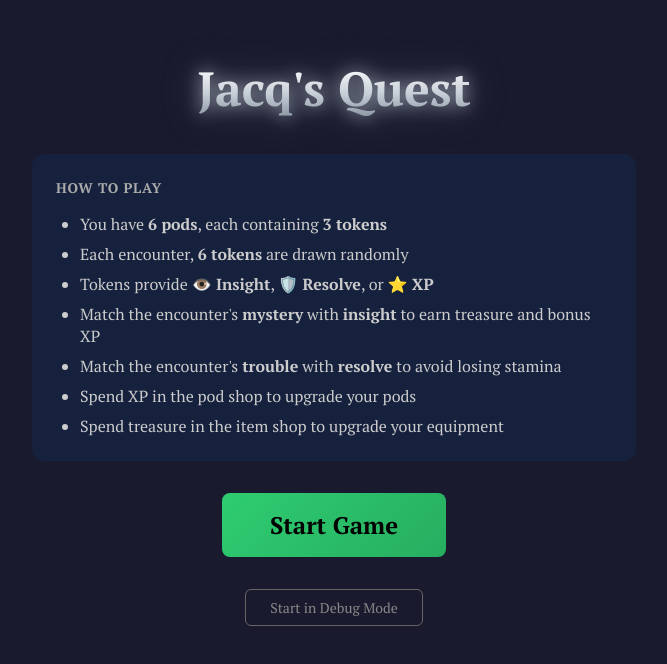
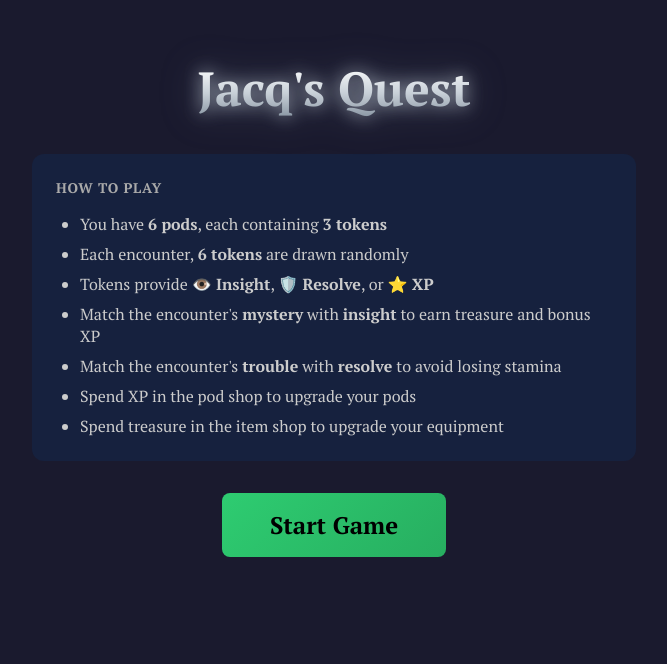
Before and after one commit to sitnaltax/jackpot-dungeon, a Svelte app: page / in a window 1280 px wide. Shown: the top 664 px of the page, without its empty margins (306-973 px from the left). Built offline with nearby package versions, Linux system fonts and the light colour scheme.

Commit message:
remove debug mode

```diff
--- a/src/components/StartScreen.svelte
+++ b/src/components/StartScreen.svelte
@@ -1,5 +1,5 @@
 <script>
-  import { startNewGame, startDebugGame } from '../lib/gameState.js';
+  import { startNewGame } from '../lib/gameState.js';
 </script>
 
 <div class="start-screen">
@@ -21,10 +21,6 @@
 
   <button class="btn btn-start" on:click={startNewGame}>
     Start Game
-  </button>
-
-  <button class="btn btn-debug" on:click={startDebugGame}>
-    Start in Debug Mode
   </button>
 </div>
 
@@ -101,19 +97,4 @@
     box-shadow: 0 8px 20px rgba(46, 204, 113, 0.4);
   }
 
-  .btn-debug {
-    padding: 0.5rem 1.5rem;
-    border: 1px solid #666;
-    border-radius: 6px;
-    font-size: 0.875rem;
-    cursor: pointer;
-    background: transparent;
-    color: #888;
-    transition: all 0.2s ease;
-  }
-
-  .btn-debug:hover {
-    border-color: #e74c3c;
-    color: #e74c3c;
-  }
 </style>
```
Also changed, not shown: src/lib/gameState.js, src/lib/items.js, src/lib/persistence.js.
